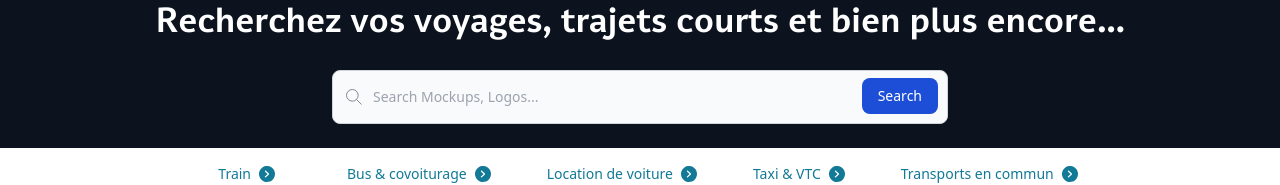
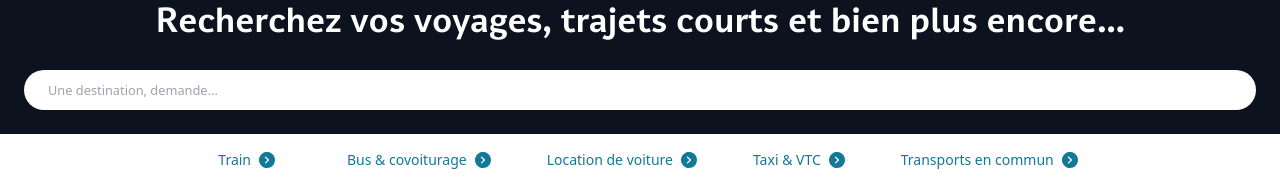
Before and after one commit to Chriiiiiss/sncf-search-bar, a React (Vite) app: page / in a window 1280 px wide. Shown: the part 431-616 px from the top of the page. Built offline with nearby package versions, Linux system fonts and the light colour scheme.

Commit message:
[ADD] Modal Open and Close

```diff
--- a/src/components/SearchBar.tsx
+++ b/src/components/SearchBar.tsx
@@ -1,37 +1,38 @@
 import "@css/searchBar.css";
+import { useEffect, useRef, useState } from "react";
+import SearchModal from "./searchModal";
+
 function SearchBar() {
+  const [openSearchModal, setOpenSearchModal] = useState(false);
+  const searchBarRef = useRef<HTMLDivElement>(null);
+
+  const handleClick = () => {
+    if (searchBarRef.current) {
+      const offsetTop = searchBarRef.current.offsetTop;
+      const offsetY = 30;
+
+      window.scrollTo({
+        top: offsetTop - offsetY,
+        behavior: "smooth",
+      });
+    }
+    setOpenSearchModal(true);
+  };
+
+  useEffect(() => {
+    console.log(openSearchModal);
+  }, [openSearchModal]);
+
   return (
-    <div className="searchBar w-1/2">
-      <label className="mb-2 text-sm font-medium text-gray-900 sr-only dark:text-white">
-        Search
-      </label>
-      <div className="relative">
-        <div className="absolute inset-y-0 left-0 flex items-center pl-3 pointer-events-none">
-          <svg
-            aria-hidden="true"
-            className="w-5 h-5 text-gray-500 dark:text-gray-400"
-            fill="none"
-            stroke="currentColor"
-            viewBox="0 0 24 24"
-            xmlns="http://www.w3.org/2000/svg"
-          >
-            <path d="M21 21l-6-6m2-5a7 7 0 11-14 0 7 7 0 0114 0z"></path>
-          </svg>
-        </div>
-        <input
-          type="search"
-          id="default-search"
-          className="block w-full p-4 pl-10 text-sm text-gray-900 border border-gray-300 rounded-lg bg-gray-50 focus:ring-blue-500 focus:border-blue-500 dark:bg-gray-700 dark:border-gray-600 dark:placeholder-gray-400 dark:text-white dark:focus:ring-blue-500 dark:focus:border-blue-500"
-          placeholder="Search Mockups, Logos..."
-          required
-        />
-        <button
-          type="submit"
-          className="text-white absolute right-2.5 bottom-2.5 bg-blue-700 hover:bg-blue-800 focus:ring-4 focus:outline-none focus:ring-blue-300 font-medium rounded-lg text-sm px-4 py-2 dark:bg-blue-600 dark:hover:bg-blue-700 dark:focus:ring-blue-800"
-        >
-          Search
-        </button>
-      </div>
+    <div ref={searchBarRef} onClick={handleClick} className="searchBar w-full">
+      <input
+        type="text"
+        className="w-full h-10 rounded-full inputSearchBar z-20 relative"
+        placeholder="Une destination, demande..."
+      ></input>
+      {openSearchModal ? (
+        <SearchModal setOpenModalState={setOpenSearchModal} />
+      ) : null}
     </div>
   );
 }
--- /dev/null
+++ b/src/components/SearchModal.tsx
@@ -0,0 +1,22 @@
+interface SearchModalProps {
+  setOpenModalState: React.Dispatch<React.SetStateAction<boolean>>;
+}
+
+const SearchModal: React.FC<SearchModalProps> = ({ setOpenModalState }) => {
+  const handleBackgroundClick = (event: React.MouseEvent) => {
+    setOpenModalState(false);
+    event.stopPropagation();
+  };
+
+  return (
+    <>
+      <div
+        onClick={handleBackgroundClick}
+        className="modalWrapper fixed bg-slate-300 w-screen h-screen inset-0 bg-opacity-50 min-h-full backdrop-blur-sm z-10"
+      ></div>
+      <div className=""></div>
+    </>
+  );
+};
+
+export default SearchModal;
--- a/src/components/css/discoverNavBar.css
+++ b/src/components/css/discoverNavBar.css
@@ -5,3 +5,9 @@
 .discoverWrapper li:hover {
   color: #006179;
 }
+
+@media (max-width: 620px) {
+  .discoverWrapper {
+    display: none !important;
+  }
+}
--- a/src/components/css/searchBar.css
+++ b/src/components/css/searchBar.css
@@ -0,0 +1,4 @@
+.inputSearchBar {
+  font-size: 0.8rem;
+  padding: 0 1.5rem;
+}
```
